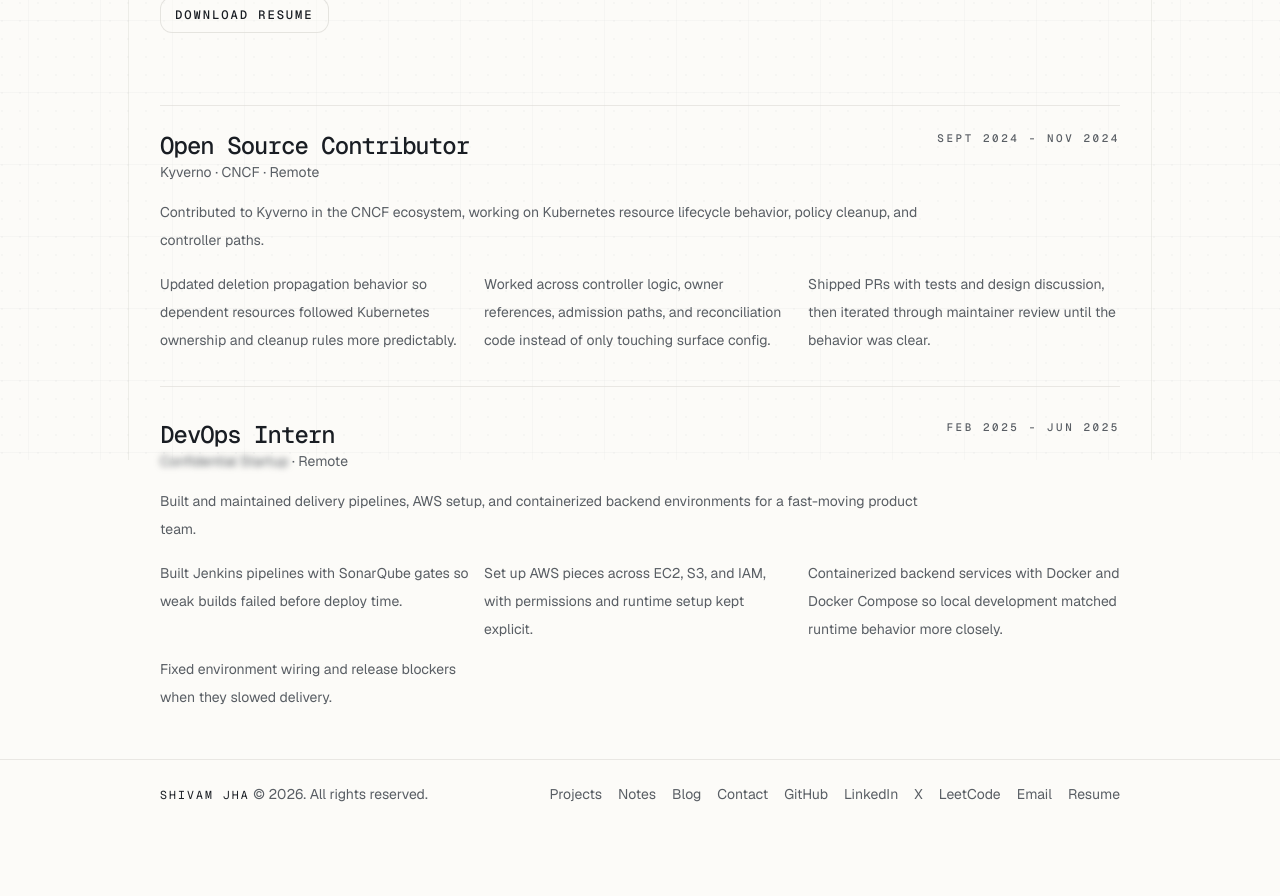
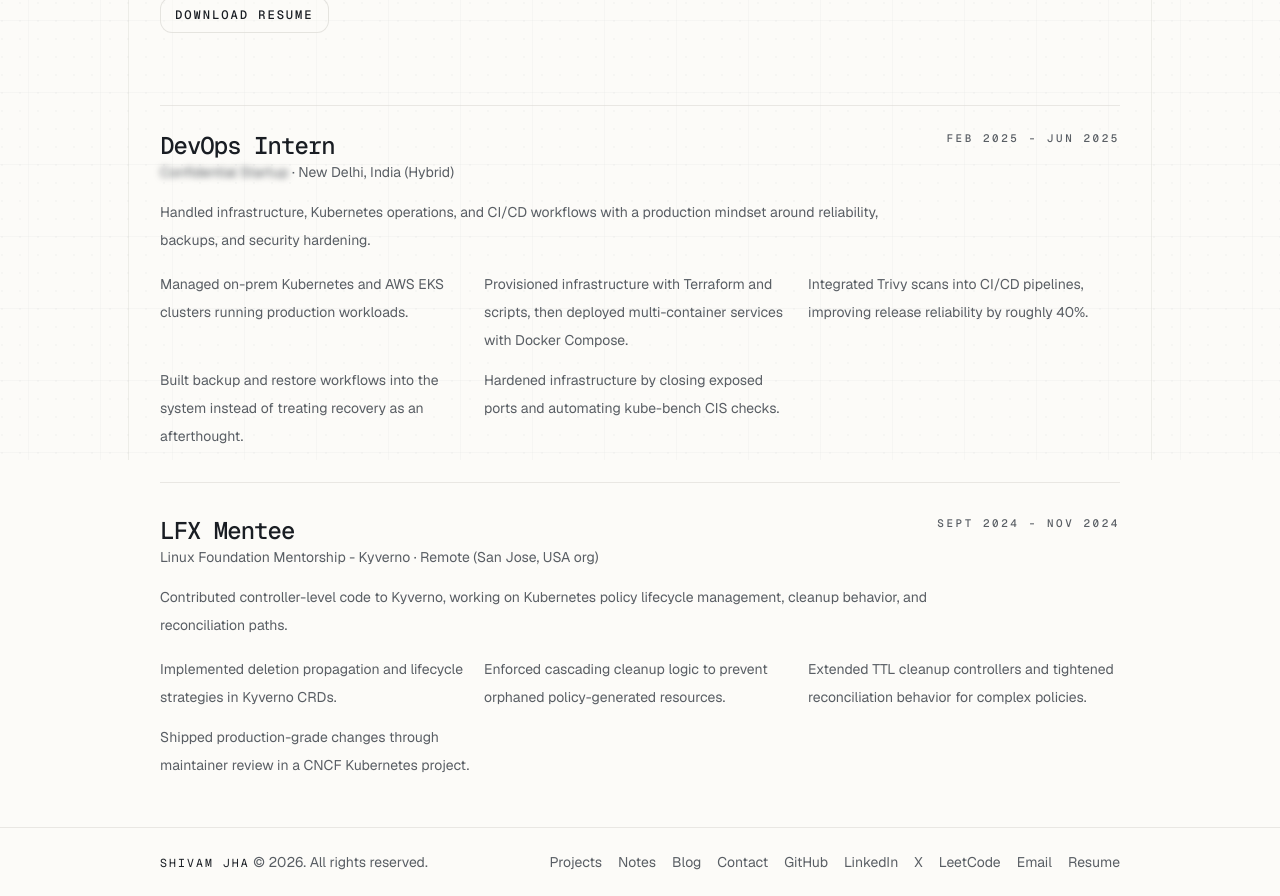
Before and after one commit to shivamx64/portfoliov2, a Next.js app: page /resume in a window 1280 px wide. Shown: the part 340-1236 px from the top of the page. Before the commit the page ends 1168 px from the top, so only its background shows below. Built offline with nearby package versions, Linux system fonts and the light colour scheme; no server answers.

Commit message:
minor changes
Signed-off-by: ShivamJha2436 <shivamkumar87148@gmail.com>

```diff
--- a/src/content/experience/experience.ts
+++ b/src/content/experience/experience.ts
@@ -2,34 +2,36 @@ import type { ExperienceEntry } from "@/types/content";
 
 export const experienceEntries: ExperienceEntry[] = [
   {
-    company: "Kyverno · CNCF",
-    role: "Open Source Contributor",
-    location: "Remote",
+    company: "Confidential Startup",
+    role: "DevOps Intern",
+    location: "New Delhi, India (Hybrid)",
+    period: "Feb 2025 - Jun 2025",
+    summary:
+      "Handled infrastructure, Kubernetes operations, and CI/CD workflows with a production mindset around reliability, backups, and security hardening.",
+    highlights: [
+      "Managed on-prem Kubernetes and AWS EKS clusters running production workloads.",
+      "Provisioned infrastructure with Terraform and scripts, then deployed multi-container services with Docker Compose.",
+      "Integrated Trivy scans into CI/CD pipelines, improving release reliability by roughly 40%.",
+      "Built backup and restore workflows into the system instead of treating recovery as an afterthought.",
+      "Hardened infrastructure by closing exposed ports and automating kube-bench CIS checks.",
+    ],
+    stack: ["Kubernetes", "EKS", "Terraform", "Docker", "CI/CD", "Trivy", "AWS"],
+    confidential: true,
+  },
+  {
+    company: "Linux Foundation Mentorship - Kyverno",
+    role: "LFX Mentee",
+    location: "Remote (San Jose, USA org)",
     period: "Sept 2024 - Nov 2024",
     summary:
-      "Contributed to Kyverno in the CNCF ecosystem, working on Kubernetes resource lifecycle behavior, policy cleanup, and controller paths.",
+      "Contributed controller-level code to Kyverno, working on Kubernetes policy lifecycle management, cleanup behavior, and reconciliation paths.",
     highlights: [
-      "Updated deletion propagation behavior so dependent resources followed Kubernetes ownership and cleanup rules more predictably.",
-      "Worked across controller logic, owner references, admission paths, and reconciliation code instead of only touching surface config.",
-      "Shipped PRs with tests and design discussion, then iterated through maintainer review until the behavior was clear.",
+      "Implemented deletion propagation and lifecycle strategies in Kyverno CRDs.",
+      "Enforced cascading cleanup logic to prevent orphaned policy-generated resources.",
+      "Extended TTL cleanup controllers and tightened reconciliation behavior for complex policies.",
+      "Shipped production-grade changes through maintainer review in a CNCF Kubernetes project.",
     ],
-    stack: ["Go", "Kubernetes", "Kyverno", "Controllers", "CNCF"],
+    stack: ["Go", "Kubernetes", "Kyverno", "Controllers", "Policy-as-Code"],
     url: "https://kyverno.io",
   },
-  {
-    company: "Confidential Startup",
-    role: "DevOps Intern",
-    location: "Remote",
-    period: "Feb 2025 - Jun 2025",
-    summary:
-      "Built and maintained delivery pipelines, AWS setup, and containerized backend environments for a fast-moving product team.",
-    highlights: [
-      "Built Jenkins pipelines with SonarQube gates so weak builds failed before deploy time.",
-      "Set up AWS pieces across EC2, S3, and IAM, with permissions and runtime setup kept explicit.",
-      "Containerized backend services with Docker and Docker Compose so local development matched runtime behavior more closely.",
-      "Fixed environment wiring and release blockers when they slowed delivery.",
-    ],
-    stack: ["Jenkins", "SonarQube", "AWS", "Docker", "Docker Compose"],
-    confidential: true,
-  },
 ];
```
